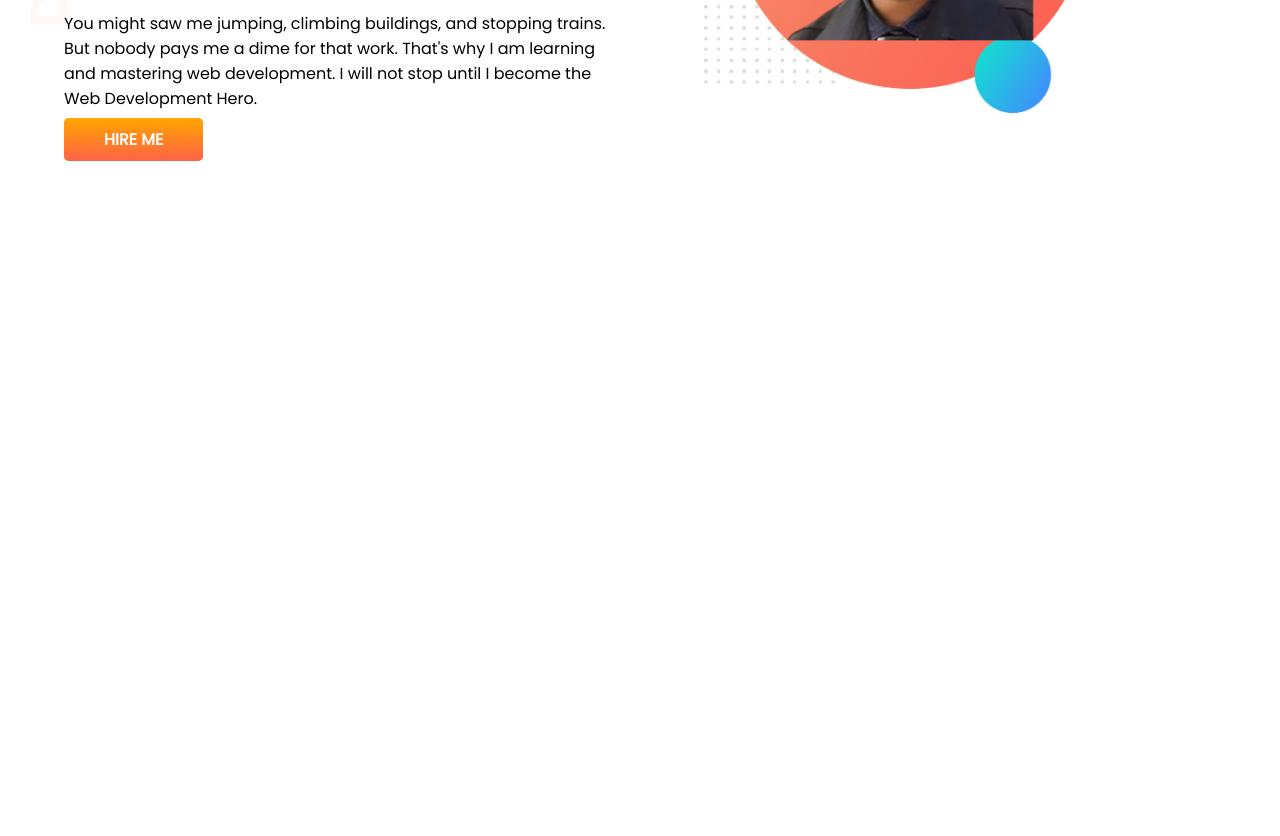
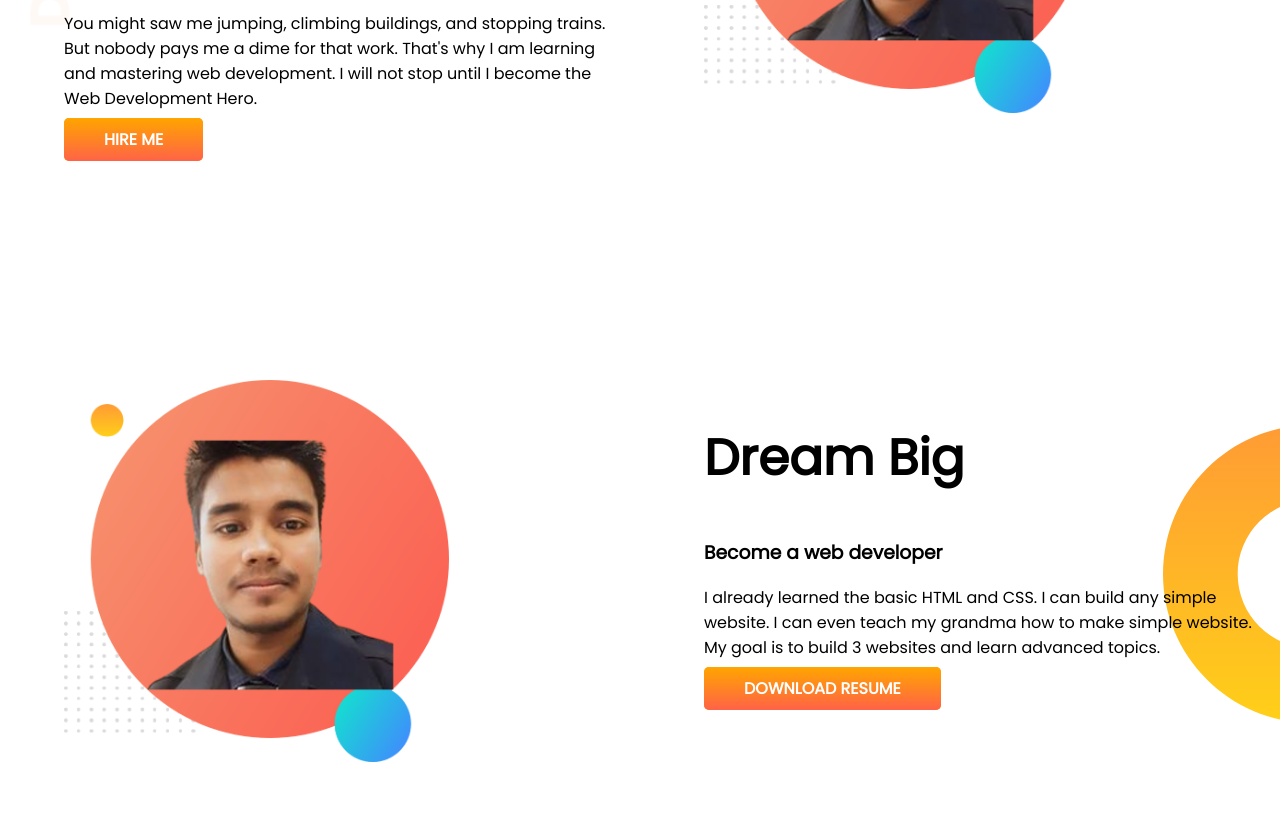
Before and after one commit to arafatsikder/developer-portfolio, a plain HTML site: page index.html in a window 1280 px wide. Shown: the part 334-1170 px from the top of the page. Before the commit the page ends 800 px from the top, so only its background shows below. Drawn offline with Linux system fonts and the light colour scheme.

Commit message:
dream big commited

```diff
--- a/index.html
+++ b/index.html
@@ -35,6 +35,27 @@
         </div>
     </section>
 
+
+    <section class="dream-big">
+        <div class="half-width">
+            <img src="image/arafat-bg.png" alt="mypictue">
+        </div>
+        <div class="half-width">
+
+            <h1>Dream Big</h1>
+            <h3>Become a web developer </h3>
+            <p>I already learned the basic HTML and CSS. I can build any simple website. I can even teach my grandma how
+                to make simple website. My goal is to build 3 websites and learn advanced topics.
+
+
+            </p>
+            <a class="link-button" target="blank" href="https://www.linkedin.com/notifications/">DOWNLOAD RESUME</a>
+
+        </div>
+
+
+    </section>
+
 </body>
 
 </html>
--- a/style.css
+++ b/style.css
@@ -13,6 +13,7 @@ h1 {
 
 section {
     display: flex;
+    margin-bottom: 100px;
 }
 
 .half-width {
@@ -38,3 +39,9 @@ section {
     background-image: url(image/top-banner.png);
     background-repeat: no-repeat;
 }
+
+.dream-big {
+    background-image: url(image/dream-bg.png);
+    background-repeat: no-repeat;
+    background-position: right;
+}
```
